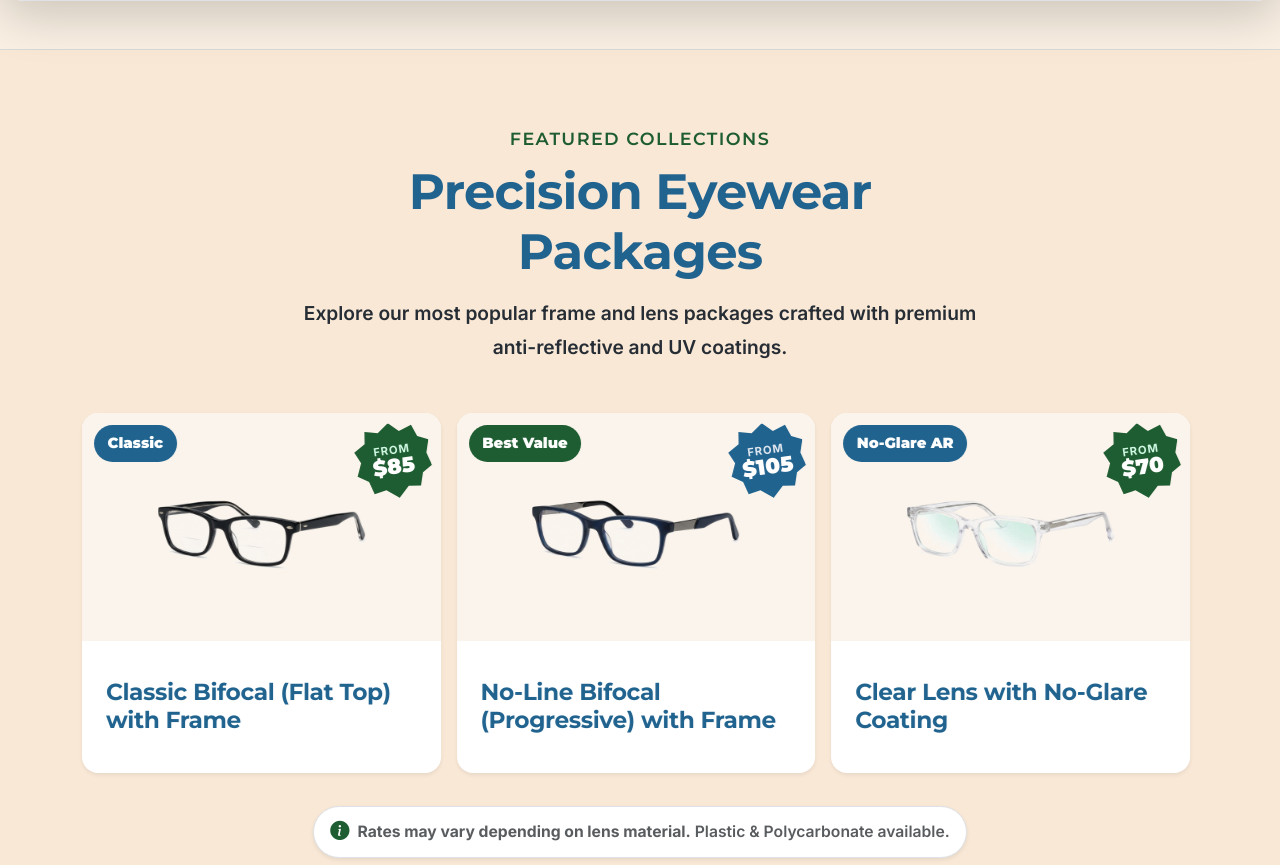
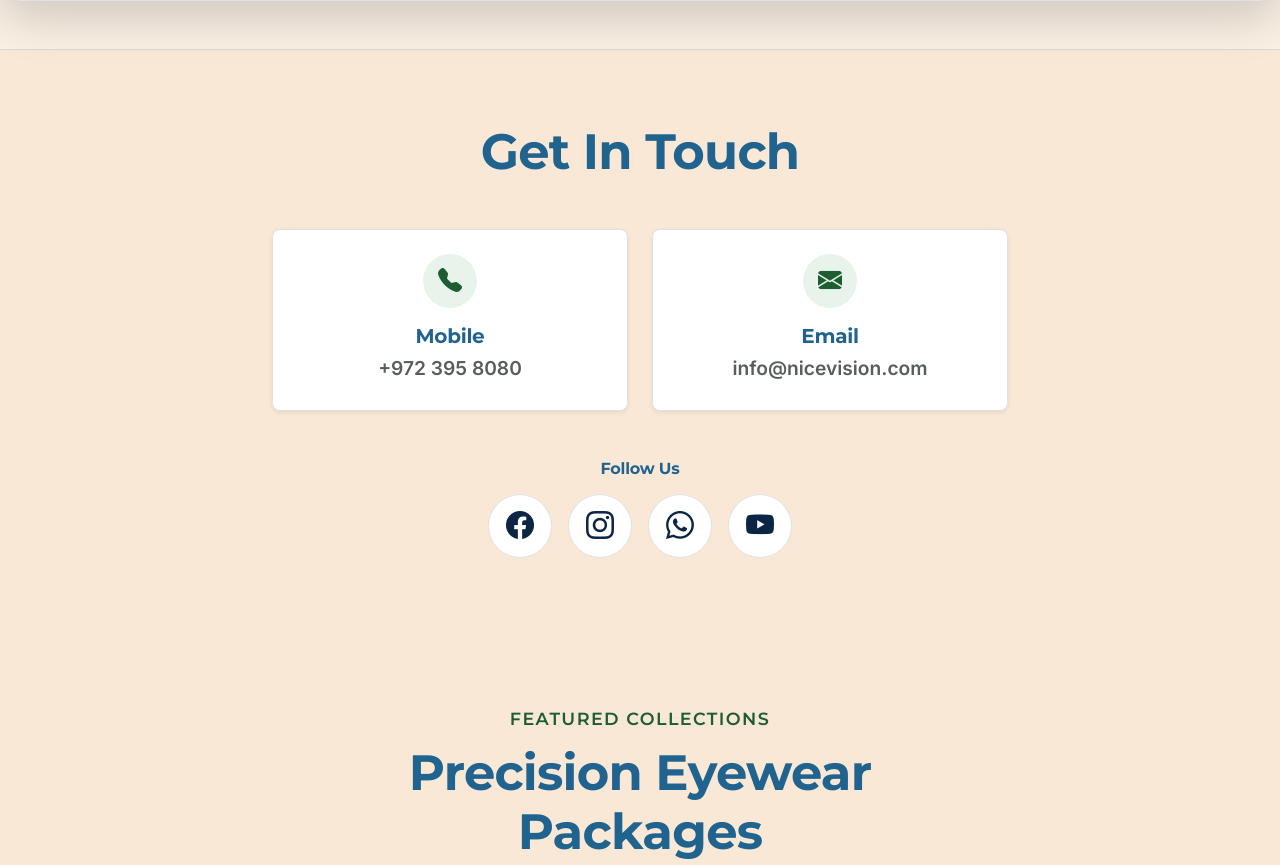
Before and after one commit to krieto-co/NiceVision, a plain HTML site: page index.html in a window 1280 px wide. Shown: the part 1260-2125 px from the top of the page. Drawn offline with nearby package versions, Linux system fonts and the light colour scheme.

Commit message:
social-media-added

```diff
--- a/index.html
+++ b/index.html
@@ -172,6 +172,76 @@
 </section>
 
 
+
+
+
+
+<section id="contact" class="contact-section py-5">
+  <div class="container py-lg-4">
+    <div class="text-center mb-5">
+      <!-- <span class="section-subtitle text-uppercase fw-semibold tracking-wider text-accent-sky mb-2 d-inline-block">
+        Get In Touch
+      </span> -->
+      <h2 class="section-title text-navy fw-bold mb-3">Get In Touch</h2>
+    </div>
+
+    <div class="row g-4 justify-content-center">
+      <!-- Mobile -->
+      <div class="col-md-6 col-lg-4">
+        <a href="tel:+9723958080" class="text-decoration-none">
+          <div class="feature-card p-4 rounded-3 h-100 border shadow-sm bg-white text-center">
+            <div class="feature-icon-box bg-green-subtle text-accent-green rounded-circle mx-auto mb-3">
+              <i class="bi bi-telephone-fill fs-4"></i>
+            </div>
+            <h3 class="h6 fw-bold text-navy mb-1">Mobile</h3>
+            <span class="text-muted">+972 395 8080</span>
+          </div>
+        </a>
+      </div>
+
+      <!-- Email -->
+      <div class="col-md-6 col-lg-4">
+        <a href="mailto:info@nicevision.com" class="text-decoration-none">
+          <div class="feature-card p-4 rounded-3 h-100 border shadow-sm bg-white text-center">
+            <div class="feature-icon-box bg-sky-subtle text-accent-sky rounded-circle mx-auto mb-3">
+              <i class="bi bi-envelope-fill fs-4"></i>
+            </div>
+            <h3 class="h6 fw-bold text-navy mb-1">Email</h3>
+            <span class="text-muted">info@nicevision.com</span>
+          </div>
+        </a>
+      </div>
+    </div>
+
+    <!-- Social Icons -->
+    <div class="text-center mt-5">
+      <h3 class="h6 fw-bold text-navy mb-3">Follow Us</h3>
+      <div class="d-flex justify-content-center gap-3">
+        <a href="https://facebook.com/yourpage" target="_blank" rel="noopener" aria-label="Facebook" class="social-link">
+          <i class="bi bi-facebook"></i>
+        </a>
+        <a href="https://instagram.com/yourpage" target="_blank" rel="noopener" aria-label="Instagram" class="social-link">
+          <i class="bi bi-instagram"></i>
+        </a>
+        <a href="https://wa.me/910000000000" target="_blank" rel="noopener" aria-label="WhatsApp" class="social-link">
+          <i class="bi bi-whatsapp"></i>
+        </a>
+        <a href="https://youtube.com/@yourpage" target="_blank" rel="noopener" aria-label="YouTube" class="social-link">
+          <i class="bi bi-youtube"></i>
+        </a>
+      </div>
+    </div>
+  </div>
+</section>
+
+
+
+
+
+
+
+
+
     <!-- ================= FEATURED PRODUCTS SECTION ================= -->
     <section id="products" class="products-section py-5">
       <div class="container py-lg-4">
@@ -335,8 +405,8 @@
                 <span class="promo-pill-green">Special Offer</span>
                 <h3 class="h5 fw-bold mb-0">10% OFF on Orders Above $200!</h3>
               </div>
-              <p class="mb-0 small text-light opacity-90">Plus get Free Frames with selected lenses. Visit our DFW store
-                to claim your discounts!</p>
+              <!-- <p class="mb-0 small text-light opacity-90">Plus get Free Frames with selected lenses. Visit our DFW store
+                to claim your discounts!</p> -->
             </div>
           </div>
           <a href="contact.html" class="btn btn-accent-yellow fw-bold px-4 py-2 text-navy text-nowrap">
--- a/style.css
+++ b/style.css
@@ -1110,3 +1110,28 @@ h1, h2, h3, h4, h5, h6, .brand-text {
   border: 2px solid var(--color-green);
   box-shadow: 0 4px 16px rgba(30, 92, 49, 0.25);
 }
+
+
+
+
+
+
+/* ADDTIONAL CSS */
+.social-link {
+  width: 64px;
+  height: 64px;
+  display: inline-flex;
+  align-items: center;
+  justify-content: center;
+  border-radius: 50%;
+  background: #fff;
+  border: 1px solid #dee2e6;
+  color: var(--navy, #0b2545);
+  font-size: 1.75rem;
+  transition: all 0.3s ease;
+}
+.social-link:hover {
+  background: var(--navy, #0b2545);
+  color: #fff;
+  transform: translateY(-3px);
+}
```
